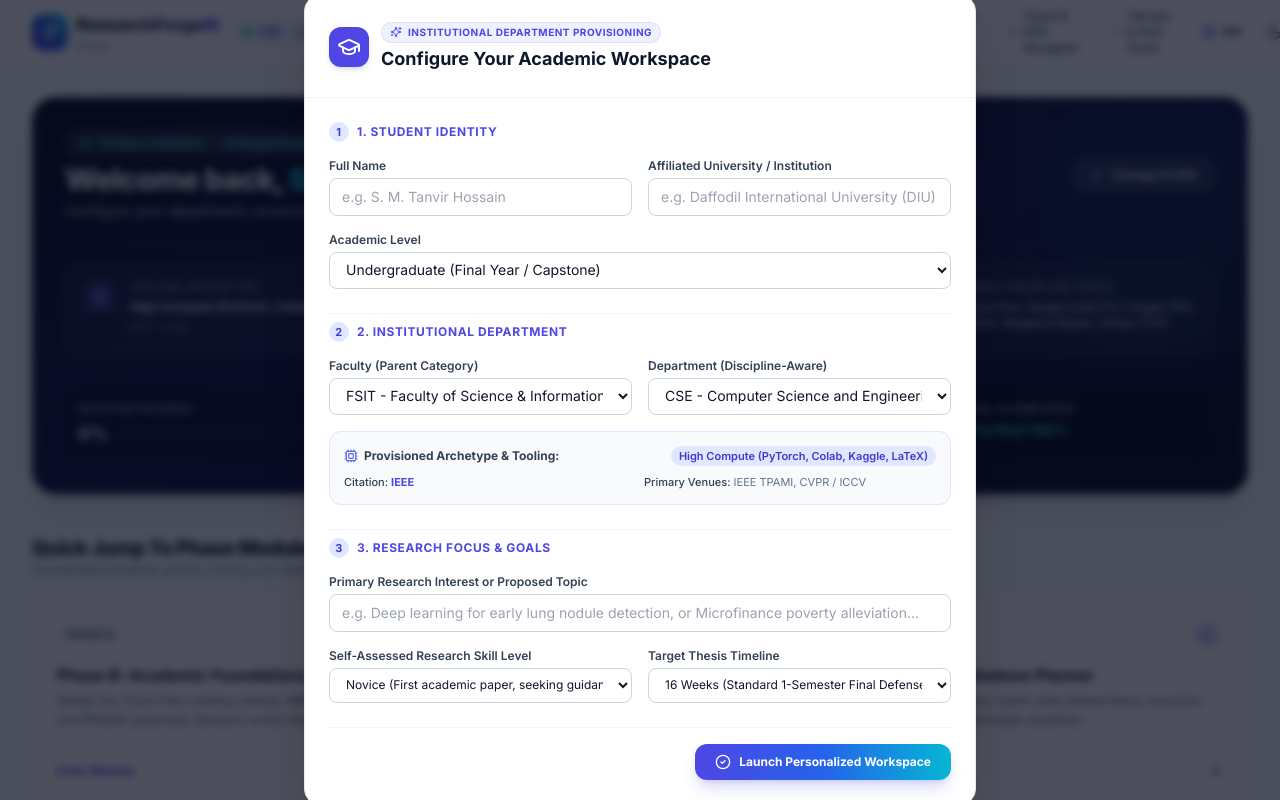
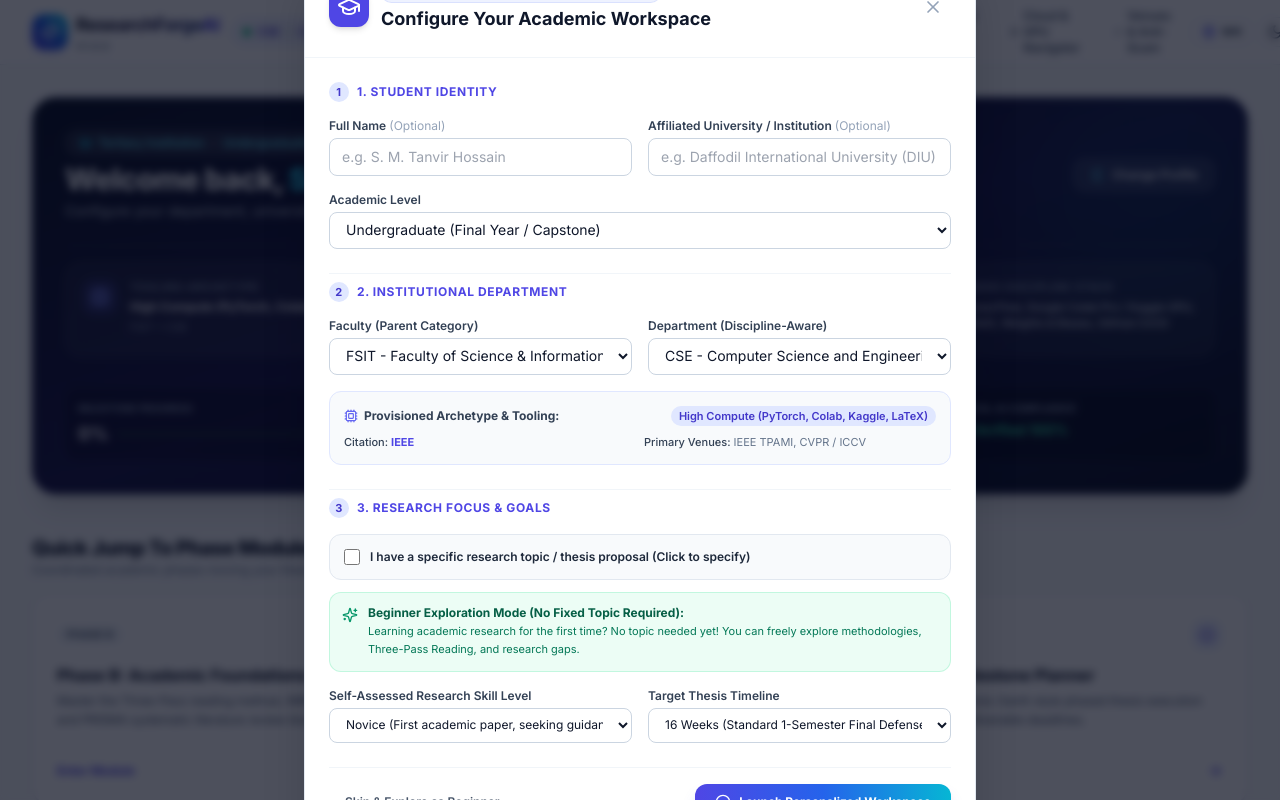
Before and after one commit to SunE1294/ResearchForge-AI, a Next.js app: page / in a window 1280 px wide. Shown: the top 800 px of the page. Built offline with nearby package versions, Linux system fonts and the light colour scheme.

Commit message:
fix(onboarding): make topic optional with clickable toggle, remove blocking validations, and add beginner explore button

```diff
--- a/src/components/onboarding/OnboardingModal.tsx
+++ b/src/components/onboarding/OnboardingModal.tsx
@@ -3,25 +3,26 @@
 import React, { useState, useEffect } from "react";
 import { useResearchStore } from "@/store/useResearchStore";
 import { useI18n } from "@/lib/i18n";
-import { FACULTIES, DEPARTMENTS, getDepartmentByCode, getDepartmentsByFaculty } from "@/data/taxonomy";
+import { FACULTIES, getDepartmentsByFaculty, getDepartmentByCode } from "@/data/taxonomy";
 import { FacultyCode, DepartmentCode, AcademicLevel, SkillLevel } from "@/types";
 import {
-  X,
-  CheckCircle2,
   GraduationCap,
   Sparkles,
   BookOpen,
+  CheckCircle2,
+  X,
+  Sliders,
   Cpu,
   Layers,
-  Calendar
+  ArrowRight
 } from "lucide-react";
 
 export function OnboardingModal() {
   const {
+    hasCompletedOnboarding,
+    setHasCompletedOnboarding,
     showOnboardingModal,
     setShowOnboardingModal,
-    hasCompletedOnboarding,
-    setHasCompletedOnboarding,
     userProfile,
     setUserProfile,
     locale
@@ -30,27 +31,33 @@ export function OnboardingModal() {
   const { t } = useI18n(locale);
 
   // Local form state initialized from store
-  const [name, setName] = useState(userProfile.name);
-  const [institution, setInstitution] = useState(userProfile.institution);
-  const [academicLevel, setAcademicLevel] = useState<AcademicLevel>(userProfile.academicLevel);
-  const [facultyCode, setFacultyCode] = useState<FacultyCode>(userProfile.facultyCode);
-  const [departmentCode, setDepartmentCode] = useState<DepartmentCode>(userProfile.departmentCode);
+  const [name, setName] = useState(userProfile.name || "");
+  const [institution, setInstitution] = useState(userProfile.institution || "");
+  const [academicLevel, setAcademicLevel] = useState<AcademicLevel>(userProfile.academicLevel || "undergraduate");
+  const [facultyCode, setFacultyCode] = useState<FacultyCode>(userProfile.facultyCode || "FSIT");
+  const [departmentCode, setDepartmentCode] = useState<DepartmentCode>(userProfile.departmentCode || "CSE");
   const [customDepartmentName, setCustomDepartmentName] = useState(userProfile.customDepartmentName || "");
-  const [primaryInterest, setPrimaryInterest] = useState(userProfile.primaryInterest);
-  const [skillLevel, setSkillLevel] = useState<SkillLevel>(userProfile.skillLevel);
+  const [primaryInterest, setPrimaryInterest] = useState(userProfile.primaryInterest || "");
+  const [skillLevel, setSkillLevel] = useState<SkillLevel>(userProfile.skillLevel || "beginner");
   const [targetTimelineWeeks, setTargetTimelineWeeks] = useState(userProfile.targetTimelineWeeks || 16);
+
+  // Beginners who don't have a specific topic yet can leave this unchecked
+  const [hasSpecificTopic, setHasSpecificTopic] = useState(
+    Boolean(userProfile.primaryInterest && userProfile.primaryInterest.trim().length > 0)
+  );
 
   // Synchronize when store changes
   useEffect(() => {
-    setName(userProfile.name);
-    setInstitution(userProfile.institution);
-    setAcademicLevel(userProfile.academicLevel);
-    setFacultyCode(userProfile.facultyCode);
-    setDepartmentCode(userProfile.departmentCode);
+    setName(userProfile.name || "");
+    setInstitution(userProfile.institution || "");
+    setAcademicLevel(userProfile.academicLevel || "undergraduate");
+    setFacultyCode(userProfile.facultyCode || "FSIT");
+    setDepartmentCode(userProfile.departmentCode || "CSE");
     setCustomDepartmentName(userProfile.customDepartmentName || "");
-    setPrimaryInterest(userProfile.primaryInterest);
-    setSkillLevel(userProfile.skillLevel);
+    setPrimaryInterest(userProfile.primaryInterest || "");
+    setSkillLevel(userProfile.skillLevel || "beginner");
     setTargetTimelineWeeks(userProfile.targetTimelineWeeks || 16);
+    setHasSpecificTopic(Boolean(userProfile.primaryInterest && userProfile.primaryInterest.trim().length > 0));
   }, [userProfile]);
 
   // When faculty changes, update department to the first department of that faculty
@@ -65,19 +72,51 @@ export function OnboardingModal() {
   const currentDeptInfo = getDepartmentByCode(departmentCode, customDepartmentName);
   const filteredDepartments = getDepartmentsByFaculty(facultyCode);
 
+  const handleSkip = () => {
+    const finalName = name.trim() || (locale === "bn" ? "গবেষক শিক্ষার্থী" : "Student Scholar");
+    const finalInstitution = institution.trim() || (locale === "bn" ? "শিক্ষা প্রতিষ্ঠান" : "Tertiary Institution");
+    const finalInterest = locale === "bn"
+      ? "একাডেমিক রিসার্চ ও মেথডলজি ফান্ডামেন্টালস"
+      : "Academic Research & Methodology Fundamentals";
+
+    setUserProfile({
+      name: finalName,
+      institution: finalInstitution,
+      academicLevel: "undergraduate",
+      facultyCode: "FSIT",
+      departmentCode: "CSE",
+      primaryInterest: finalInterest,
+      skillLevel: "beginner",
+      targetTimelineWeeks: 16,
+      customDepartmentName: "",
+    });
+    setHasCompletedOnboarding(true);
+    setShowOnboardingModal(false);
+  };
+
   const handleSubmit = async (e: React.FormEvent) => {
     e.preventDefault();
+
+    const finalName = name.trim() || (locale === "bn" ? "গবেষক শিক্ষার্থী" : "Student Scholar");
+    const finalInstitution = institution.trim() || (locale === "bn" ? "শিক্ষা প্রতিষ্ঠান" : "Tertiary Institution");
+    const finalInterest = (hasSpecificTopic && primaryInterest.trim())
+      ? primaryInterest.trim()
+      : (locale === "bn"
+          ? "একাডেমিক রিসার্চ ও মেথডলজি ফান্ডামেন্টালস"
+          : "Academic Research & Methodology Fundamentals");
+
     const updatedProfile = {
-      name,
-      institution,
+      name: finalName,
+      institution: finalInstitution,
       academicLevel,
       facultyCode,
       departmentCode,
-      customDepartmentName,
-      primaryInterest,
+      customDepartmentName: customDepartmentName.trim(),
+      primaryInterest: finalInterest,
       skillLevel,
       targetTimelineWeeks
     };
+
     setUserProfile(updatedProfile);
     setHasCompletedOnboarding(true);
     setShowOnboardingModal(false);
@@ -89,11 +128,11 @@ export function OnboardingModal() {
         headers: { "Content-Type": "application/json" },
         body: JSON.stringify({
           userId: "00000000-0000-0000-0000-000000000001",
-          fullName: name || "Researcher",
-          institution: institution || "University Scholar",
+          fullName: finalName,
+          institution: finalInstitution,
           facultyCode,
-          departmentCode: departmentCode === "OTHER" ? (customDepartmentName || "Custom Department") : departmentCode,
-          primaryInterest,
+          departmentCode: departmentCode === "OTHER" ? (customDepartmentName.trim() || "Custom Department") : departmentCode,
+          primaryInterest: finalInterest,
           academicLevel,
           skillLevel,
         }),
@@ -103,7 +142,7 @@ export function OnboardingModal() {
     }
   };
 
-  // If not completed onboarding yet, always keep modal visible
+  // If not completed onboarding yet, always keep modal visible unless closed
   const isOpen = showOnboardingModal || !hasCompletedOnboarding;
 
   if (!isOpen) return null;
@@ -127,14 +166,14 @@ export function OnboardingModal() {
               </h3>
             </div>
           </div>
-          {hasCompletedOnboarding && (
           <button
-              onClick={() => setShowOnboardingModal(false)}
+            type="button"
+            onClick={handleSkip}
+            title={locale === "bn" ? "স্কিপ করে প্রবেশ করুন" : "Dismiss / Skip"}
             className="p-2 text-slate-400 hover:text-slate-600 dark:hover:text-white rounded-lg hover:bg-slate-100 dark:hover:bg-slate-800 transition-colors"
           >
             <X className="w-5 h-5" />
           </button>
-          )}
         </div>
 
         {/* Form */}
@@ -148,11 +187,10 @@ export function OnboardingModal() {
             <div className="grid grid-cols-1 sm:grid-cols-2 gap-4">
               <div>
                 <label className="block text-xs font-semibold text-slate-700 dark:text-slate-300 mb-1">
-                  {t("onboarding.nameLabel")}
+                  {t("onboarding.nameLabel")} <span className="text-slate-400 font-normal">({locale === "bn" ? "ঐচ্ছিক" : "Optional"})</span>
                 </label>
                 <input
                   type="text"
-                  required
                   value={name}
                   onChange={(e) => setName(e.target.value)}
                   placeholder={t("onboarding.namePlaceholder")}
@@ -162,11 +200,10 @@ export function OnboardingModal() {
 
               <div>
                 <label className="block text-xs font-semibold text-slate-700 dark:text-slate-300 mb-1">
-                  {t("onboarding.institutionLabel")}
+                  {t("onboarding.institutionLabel")} <span className="text-slate-400 font-normal">({locale === "bn" ? "ঐচ্ছিক" : "Optional"})</span>
                 </label>
                 <input
                   type="text"
-                  required
                   value={institution}
                   onChange={(e) => setInstitution(e.target.value)}
                   placeholder={t("onboarding.institutionPlaceholder")}
@@ -247,7 +284,6 @@ export function OnboardingModal() {
                 </label>
                 <input
                   type="text"
-                  required
                   value={customDepartmentName}
                   onChange={(e) => setCustomDepartmentName(e.target.value)}
                   placeholder={locale === "bn" ? "যেমন: ডিপার্টমেন্ট অব রোবোটিক্স, অর্থনীতি, মাইক্রোবায়োলজি ইত্যাদি..." : "e.g. Department of Robotics & Mechatronics, Economics, Microbiology..."}
@@ -271,7 +307,6 @@ export function OnboardingModal() {
                     {currentDeptInfo.archetype}
                   </span>
                 </div>
-
                 <div className="grid grid-cols-2 gap-2 text-[11px] text-slate-500 dark:text-slate-400">
                   <div>
                     <span className="font-medium text-slate-700 dark:text-slate-300">Citation:</span>{" "}
@@ -286,25 +321,64 @@ export function OnboardingModal() {
             )}
           </div>
 
-          {/* Step 3: Research Focus & Skill */}
+          {/* Step 3: Research Focus & Goals */}
           <div className="space-y-4 pt-2 border-t border-slate-100 dark:border-slate-800">
             <h4 className="text-xs font-bold uppercase tracking-wider text-indigo-600 dark:text-cyan-400 flex items-center gap-2">
               <span className="w-5 h-5 rounded-full bg-indigo-100 dark:bg-cyan-950 text-indigo-700 dark:text-cyan-300 flex items-center justify-center text-[11px]">3</span>
               {t("onboarding.step3")}
             </h4>
 
-            <div>
-              <label className="block text-xs font-semibold text-slate-700 dark:text-slate-300 mb-1">
+            {/* Clickable Topic Toggle for Beginners vs. Topic-Ready Researchers */}
+            <div className="space-y-3">
+              <div className="p-3.5 rounded-xl border border-slate-200 dark:border-slate-800 bg-slate-50 dark:bg-slate-800/50 flex items-center justify-between gap-3">
+                <label className="flex items-center gap-2.5 cursor-pointer text-xs font-semibold text-slate-800 dark:text-slate-200 select-none">
+                  <input
+                    type="checkbox"
+                    checked={hasSpecificTopic}
+                    onChange={(e) => {
+                      setHasSpecificTopic(e.target.checked);
+                      if (!e.target.checked) {
+                        setPrimaryInterest("");
+                      }
+                    }}
+                    className="w-4 h-4 rounded text-indigo-600 focus:ring-indigo-500 border-slate-300 dark:border-slate-700 dark:bg-slate-900 cursor-pointer"
+                  />
+                  <span>
+                    {locale === "bn"
+                      ? "আমার নির্দিষ্ট গবেষণার বিষয় / থিসিস টপিক ঠিক করা আছে (ক্লিক করে লিখুন)"
+                      : "I have a specific research topic / thesis proposal (Click to specify)"}
+                  </span>
+                </label>
+              </div>
+
+              {hasSpecificTopic ? (
+                <div className="space-y-1.5 animate-in fade-in duration-200">
+                  <label className="block text-xs font-semibold text-slate-700 dark:text-slate-300">
                     {t("onboarding.interestLabel")}
                   </label>
                   <input
                     type="text"
-                required
                     value={primaryInterest}
                     onChange={(e) => setPrimaryInterest(e.target.value)}
                     placeholder={t("onboarding.interestPlaceholder")}
                     className="w-full px-3 py-2 rounded-lg border border-slate-300 dark:border-slate-700 bg-white dark:bg-slate-800 text-sm text-slate-900 dark:text-white focus:outline-none focus:ring-2 focus:ring-indigo-500 dark:focus:ring-cyan-400"
                   />
+                </div>
+              ) : (
+                <div className="p-3 rounded-xl bg-emerald-50 dark:bg-emerald-950/40 border border-emerald-200/60 dark:border-emerald-900/60 flex items-start gap-2.5 text-xs text-emerald-800 dark:text-emerald-300">
+                  <Sparkles className="w-4 h-4 text-emerald-600 dark:text-emerald-400 shrink-0 mt-0.5" />
+                  <div>
+                    <span className="font-bold block mb-0.5">
+                      {locale === "bn" ? "শিক্ষানবিস মোড (কোনো টপিক বাধ্যতামূলক নয়):" : "Beginner Exploration Mode (No Fixed Topic Required):"}
+                    </span>
+                    <span className="text-[11px] leading-relaxed text-emerald-700 dark:text-emerald-300/90">
+                      {locale === "bn"
+                        ? "আপনি নতুন শিখতে এসেছেন? কোনো সমস্যা নেই! কোনো টপিক ছাড়াও আপনি অ্যাকাডেমিক ভিত্তি (Three-Pass Reading), PRISMA এবং লিটারেচার সার্চ স্বাধীনভাবে শিখতে পারবেন।"
+                        : "Learning academic research for the first time? No topic needed yet! You can freely explore methodologies, Three-Pass Reading, and research gaps."}
+                    </span>
+                  </div>
+                </div>
+              )}
             </div>
 
             <div className="grid grid-cols-1 sm:grid-cols-2 gap-4">
@@ -341,23 +415,24 @@ export function OnboardingModal() {
           </div>
 
           {/* Action Buttons */}
-          <div className="pt-4 border-t border-slate-100 dark:border-slate-800 flex items-center justify-end gap-3">
-            {hasCompletedOnboarding && (
+          <div className="pt-4 border-t border-slate-100 dark:border-slate-800 flex flex-col sm:flex-row items-center justify-between gap-3">
             <button
               type="button"
-                onClick={() => setShowOnboardingModal(false)}
-                className="px-4 py-2 text-xs font-semibold text-slate-600 dark:text-slate-300 hover:bg-slate-100 dark:hover:bg-slate-800 rounded-xl transition"
+              onClick={handleSkip}
+              className="w-full sm:w-auto px-4 py-2 text-xs font-semibold text-slate-600 dark:text-slate-400 hover:text-slate-900 dark:hover:text-white hover:bg-slate-100 dark:hover:bg-slate-800 rounded-xl transition text-center"
             >
-                {t("onboarding.btnCancel")}
+              {locale === "bn" ? "স্কিপ করে সরাসরি প্রবেশ করুন" : "Skip & Explore as Beginner"}
             </button>
-            )}
+
+            <div className="flex items-center gap-2 w-full sm:w-auto justify-end">
               <button
                 type="submit"
-              className="flex items-center gap-2 px-5 py-2.5 rounded-xl bg-gradient-to-r from-indigo-600 via-blue-600 to-cyan-500 hover:from-indigo-700 hover:to-cyan-600 text-white font-bold text-xs shadow-lg shadow-indigo-500/25 transition-all"
+                className="w-full sm:w-auto flex items-center justify-center gap-2 px-5 py-2.5 rounded-xl bg-gradient-to-r from-indigo-600 via-blue-600 to-cyan-500 hover:from-indigo-700 hover:to-cyan-600 text-white font-bold text-xs shadow-lg shadow-indigo-500/25 transition-all"
               >
                 <CheckCircle2 className="w-4 h-4" />
                 <span>{t("onboarding.btnSave")}</span>
               </button>
+            </div>
           </div>
         </form>
       </div>
```
Lines whose indentation alone changed are shown as unchanged.
